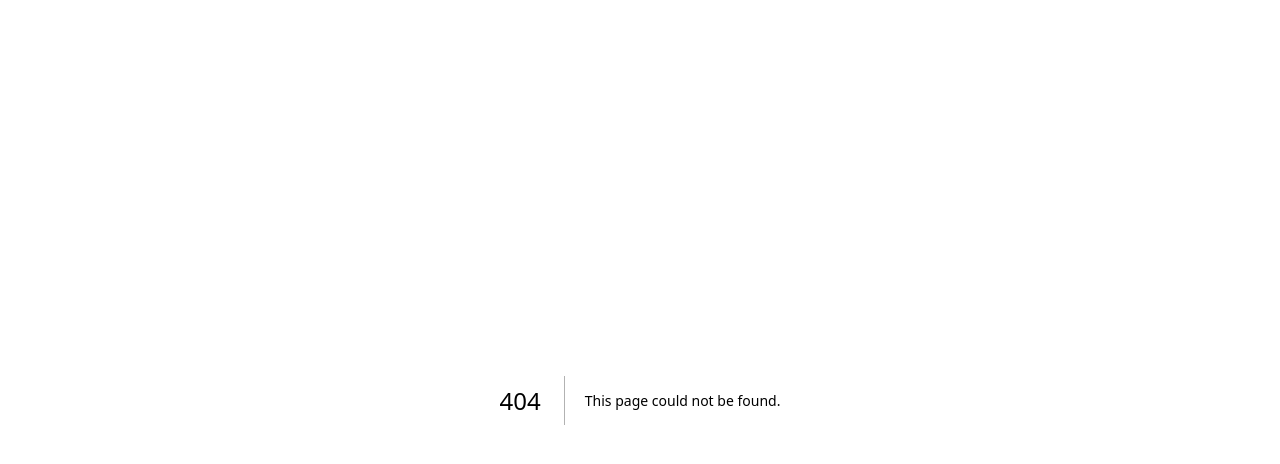
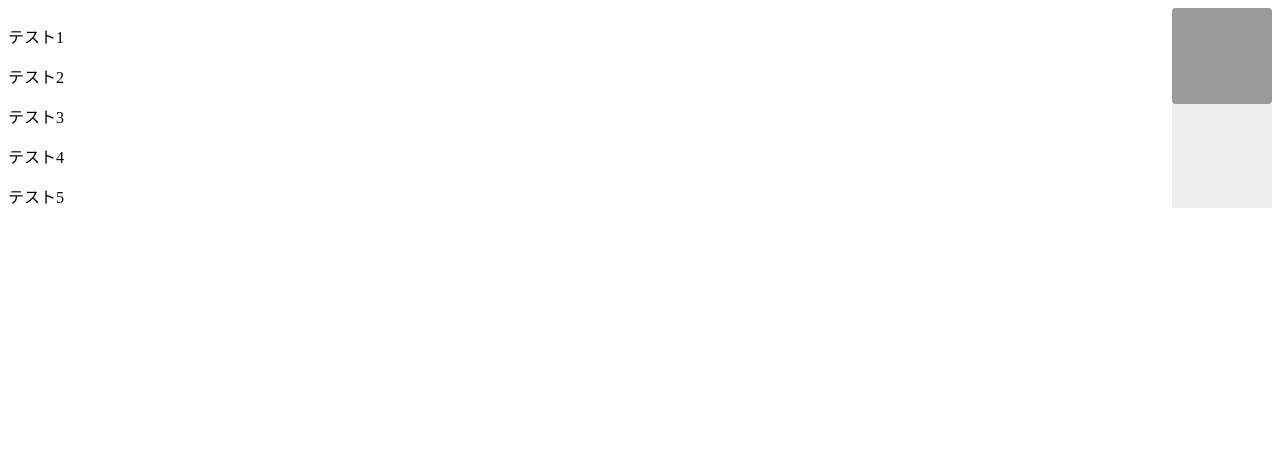
Before and after one commit to ayano-yuki/NextBox, a Next.js app: page /scroll-bar in a window 1280 px wide. Before the commit this address had no page. Shown: the top 464 px of the page. Built offline with nearby package versions, Linux system fonts and the light colour scheme.

Commit message:
独自スクロールバーのPOC

```diff
--- a/package.json
+++ b/package.json
@@ -11,7 +11,8 @@
   "dependencies": {
     "next": "16.0.3",
     "react": "19.2.0",
-    "react-dom": "19.2.0"
+    "react-dom": "19.2.0",
+    "sass": "^1.94.1"
   },
   "devDependencies": {
     "@types/node": "^20",
--- /dev/null
+++ b/src/app/scroll-bar/page.tsx
@@ -0,0 +1,34 @@
+"use client";
+
+import { useRef } from 'react';
+import { CustomScrollBar } from '@/components/customScrollBar';
+
+export default function ScrollBar() {
+  const scrollRef = useRef<HTMLDivElement>(null);
+
+  return (
+    <CustomScrollBar
+      scrollRef={scrollRef}
+      height={200}
+      width={100}
+    >
+      <div
+        style={{
+          height: 'auto',
+        }}
+      >
+        {/* スクロール対象のコンテンツ */}
+        <p>テスト1</p>
+        <p>テスト2</p>
+        <p>テスト3</p>
+        <p>テスト4</p>
+        <p>テスト5</p>
+        <p>テスト6</p>
+        <p>テスト7</p>
+        <p>テスト8</p>
+        <p>テスト9</p>
+        <p>テスト10</p>
+      </div>
+    </CustomScrollBar>
+  );
+}
--- /dev/null
+++ b/src/components/customScrollBar/index.tsx
@@ -0,0 +1,88 @@
+"use client";
+
+import type { CustomScrollBarProps } from './type';
+import { useState, useEffect, type ReactNode } from 'react';
+import  './style.scss';
+
+type Props = CustomScrollBarProps & {
+    children: ReactNode;
+};
+
+export const CustomScrollBar = (scrollprops: Props) => {
+    const { scrollRef, height, width, children } = scrollprops;
+    const [thumbHeight, setThumbHeight] = useState(0);
+    const [thumbTop, setThumbTop] = useState(0);
+
+    const handleScroll = () => {
+  const el = scrollRef.current;
+  if (!el) return;
+
+  const visible = el.clientHeight;
+  const total = el.scrollHeight;
+  const scrollTop = el.scrollTop;
+
+  // Thumb の高さ
+  const thumbH = total > visible ? (visible / total) * visible : visible;
+  setThumbHeight(thumbH);
+
+  // Thumb の位置
+  const maxThumbTop = visible - thumbH;
+  const thumbTop = total > visible
+    ? (scrollTop / (total - visible)) * maxThumbTop
+    : 0;
+
+  setThumbTop(thumbTop);
+};
+
+    useEffect(() => {
+        const el = scrollRef.current;
+        if (!el) return;
+
+        el.addEventListener('scroll', handleScroll);
+        handleScroll();
+
+        return () => {
+            el.removeEventListener('scroll', handleScroll);
+        };
+    }, [scrollRef, height]);
+
+    return (
+        <div className="CustomScrollWrapper" style={{ position: 'relative' }}>
+
+          {/* スクロールするコンテンツ */}
+          <div
+            ref={scrollRef}
+            className="ScrollableContent"
+            style={{
+              height: `${height}px`,
+              overflowY: 'scroll',
+              paddingRight: `${width}px`, // スクロールバー分余白
+            }}
+          >
+            {children}
+          </div>
+
+          {/* カスタムスクロールバー */}
+          <div
+            className="ScrollbarTrack"
+            style={{
+              position: 'absolute',
+              top: 0,
+              right: 0,
+              width: `${width}px`,
+              height: `${height}px`,
+            }}
+          >
+            <div
+              className="ScrollbarThumb"
+              style={{
+                position: 'absolute',
+                width: '100%',
+                height: `${thumbHeight}px`,
+                top: `${thumbTop}px`,
+              }}
+            />
+          </div>
+        </div>
+      );
+};
--- /dev/null
+++ b/src/components/customScrollBar/style.scss
@@ -0,0 +1,16 @@
+.CustomScrollWrapper {
+    position: relative;
+  }
+
+  .ScrollableContent {
+    overflow-y: scroll;
+  }
+
+  .ScrollbarTrack {
+    background: #eee;
+  }
+
+  .ScrollbarThumb {
+    background: #999;
+    border-radius: 4px;
+  }
--- /dev/null
+++ b/src/components/customScrollBar/type.ts
@@ -0,0 +1,5 @@
+export type CustomScrollBarProps = {
+    scrollRef: React.RefObject<HTMLDivElement | null>
+    height: number;
+    width: number;
+};
```
Also changed, not shown: 1 other file (tests, documents, lock files or other folders).
